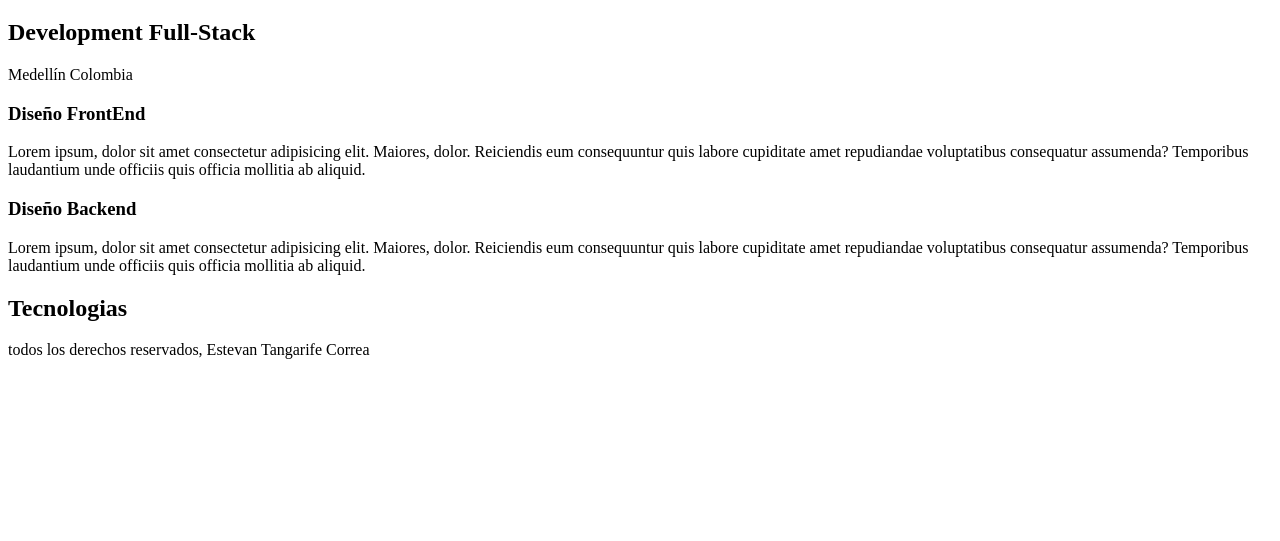
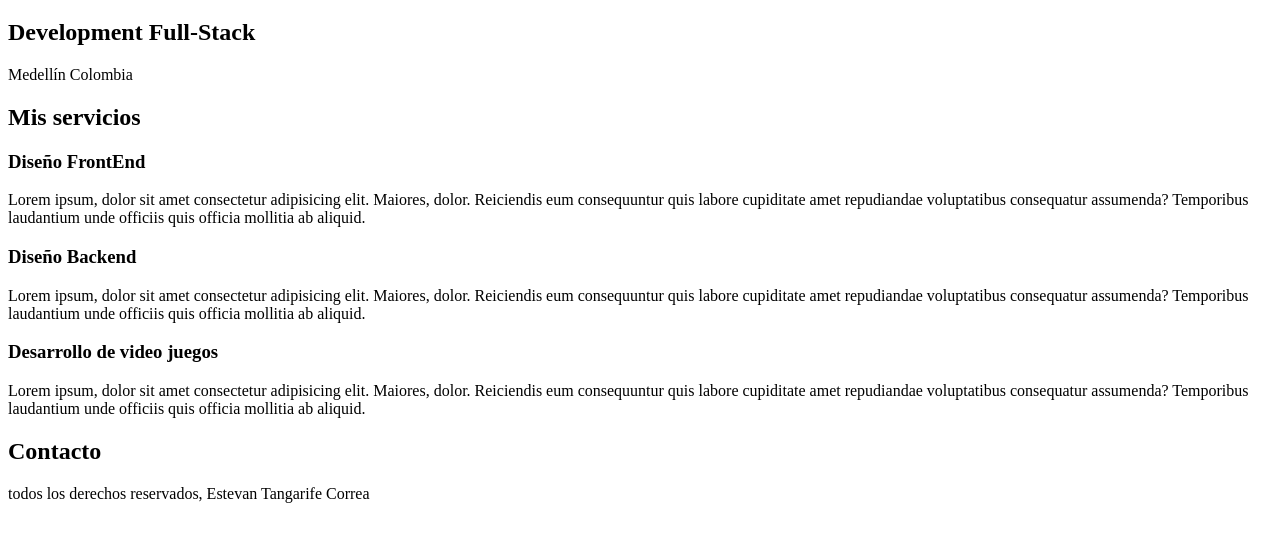
Before and after one commit to 3TC3T3R4/My_portfolio, a plain HTML site: page index.html in a window 1280 px wide. Shown: the part 61-602 px from the top of the page. Drawn offline with Linux system fonts and the light colour scheme.

Commit message:
Add labels
In this case Im add some labels en mi skeleton

```diff
--- a/index.html
+++ b/index.html
@@ -17,19 +17,41 @@
     </section>
 
 
+    <main>
+        <h2>Mis servicios</h2>
+
+        <section>
         <h3>Diseño FrontEnd</h3>
         <loremp>Lorem ipsum, dolor sit amet consectetur adipisicing elit. Maiores, dolor. Reiciendis eum consequuntur quis labore cupiditate amet repudiandae voluptatibus consequatur assumenda? Temporibus laudantium unde officiis
         quis officia mollitia ab aliquid.</loremp>
+        </section>
 
+        <section>
             <h3>Diseño Backend</h3>
         <loremp>Lorem ipsum, dolor sit amet consectetur adipisicing elit. Maiores, dolor. Reiciendis eum consequuntur quis labore cupiditate amet repudiandae voluptatibus consequatur assumenda? Temporibus laudantium unde officiis
         quis officia mollitia ab aliquid.</loremp>
+        </section>
+
+        <section>
+            <h3>Desarrollo de video juegos</h3>
+            <loremp>Lorem ipsum, dolor sit amet consectetur adipisicing elit. Maiores, dolor. Reiciendis eum consequuntur quis labore cupiditate amet repudiandae voluptatibus consequatur assumenda? Temporibus laudantium unde officiis
+            quis officia mollitia ab aliquid.</loremp>
+        </section>
 
 
-    <h2>Tecnologias</h2>
 
+    </main>
+
+    <section>
+        <h2>Contacto</h2>
+    </section>
+
+    <footer>
 
         <p>todos los derechos reservados, Estevan Tangarife Correa</Table></p>
+
+    </footer>
+
 
 
 </body>
```
Lines whose indentation alone changed are shown as unchanged.
